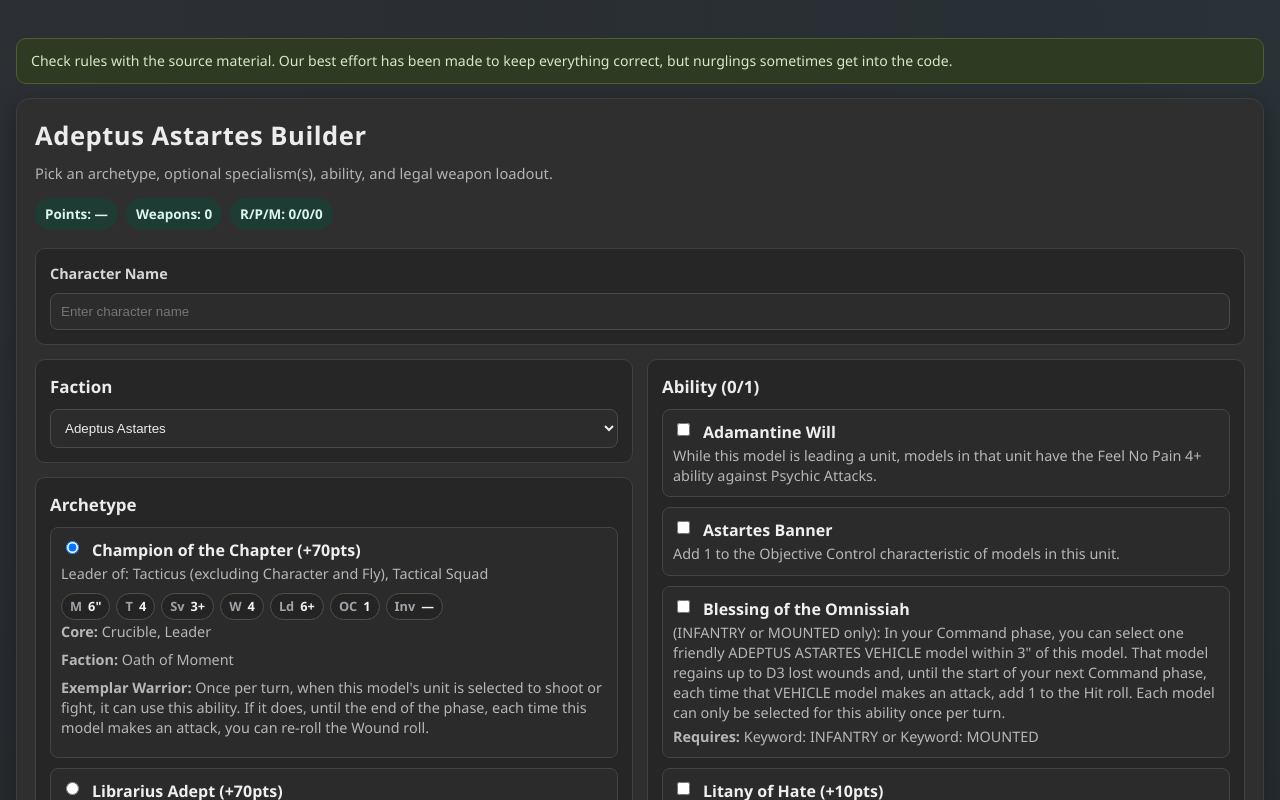
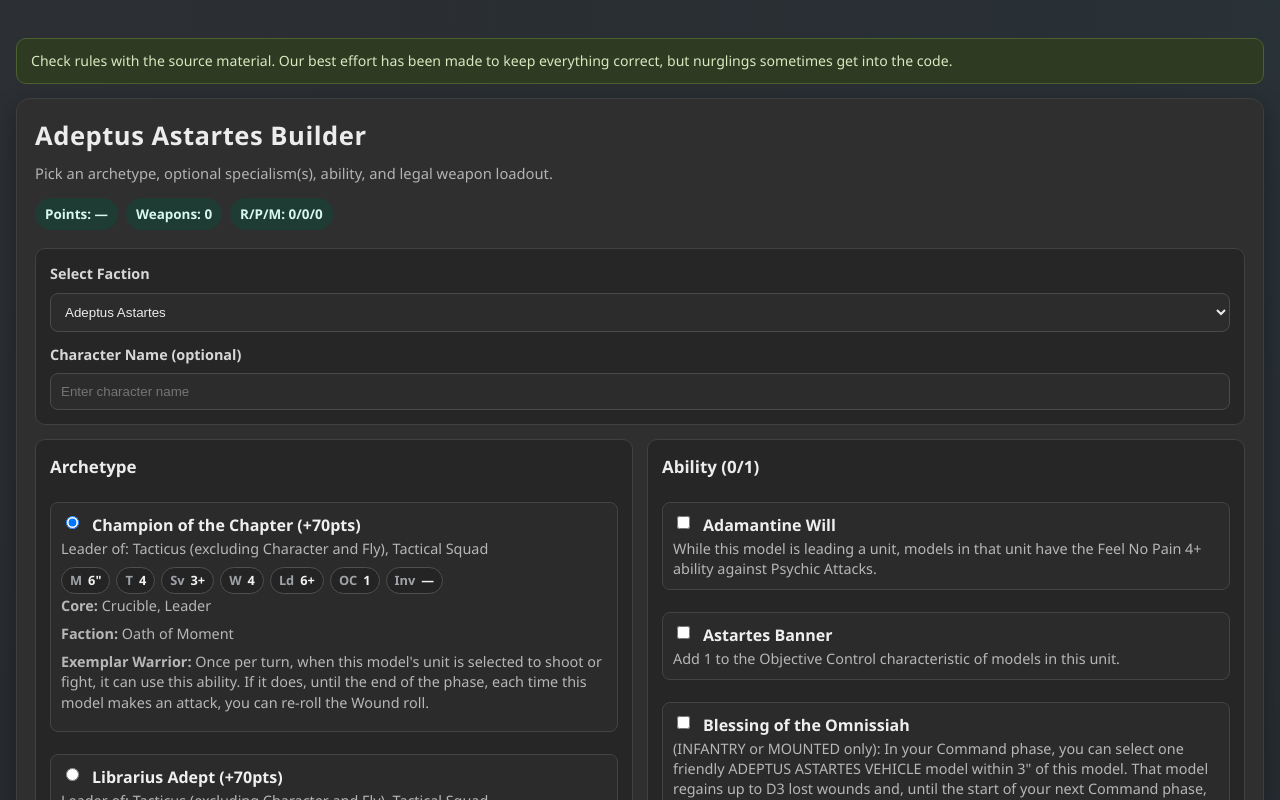
Before and after one commit to athenasbane/crusible_of_champions, a React (Vite) app: page / in a window 1280 px wide. Shown: the top 800 px of the page. Built offline with nearby package versions, Linux system fonts and the light colour scheme.

Commit message:
switch around Faction and Character name

```diff
--- a/src/builder/BuilderPage.tsx
+++ b/src/builder/BuilderPage.tsx
@@ -9,6 +9,7 @@
 import { useSpecialismOptions } from "./hooks/useSpecialismOptions";
 import { useWeaponOptions } from "./hooks/useWeaponOptions";
 import "./builder.css";
+import { CharacterNameInput } from "./CharacterNameInput";
 
 export function BuilderPage() {
   const {
@@ -56,30 +57,18 @@
             </span>
           </div>
           <div className="builder-section">
-            <div className="builder-faction-row">
-              <label className="builder-label" htmlFor="character-name-input">
-                Character Name
-              </label>
-              <input
-                id="character-name-input"
-                className="builder-select"
-                type="text"
-                autoComplete="off"
-                autoCorrect="off"
-                value={input.name ?? ""}
-                onChange={(event) => setCharacterName(event.target.value)}
-                placeholder="Enter character name"
-              />
-            </div>
+            <FactionSelector
+              factions={availableFactions}
+              selectedFactionId={selectedFactionId}
+              onSelect={handleFactionChange}
+            />
+            <CharacterNameInput
+              input={input}
+              setCharacterName={setCharacterName}
+            />
           </div>
           <div className="builder-sections-grid">
             <div>
-              <FactionSelector
-                factions={availableFactions}
-                selectedFactionId={selectedFactionId}
-                onSelect={handleFactionChange}
-              />
-
               <ArchetypeSelector
                 input={input}
                 faction={faction}
--- /dev/null
+++ b/src/builder/CharacterNameInput.tsx
@@ -0,0 +1,27 @@
+import type { BuildInput } from "../engine/schema";
+
+export const CharacterNameInput = ({
+  input,
+  setCharacterName,
+}: {
+  input: BuildInput;
+  setCharacterName: (name: string) => void;
+}) => {
+  return (
+    <div className="builder-faction-row">
+      <label className="builder-label" htmlFor="character-name-input">
+        Character Name (optional)
+      </label>
+      <input
+        id="character-name-input"
+        className="builder-select"
+        type="text"
+        autoComplete="off"
+        autoCorrect="off"
+        value={input.name ?? ""}
+        onChange={(event) => setCharacterName(event.target.value)}
+        placeholder="Enter character name"
+      />
+    </div>
+  );
+};
--- a/src/builder/FactionSelector.tsx
+++ b/src/builder/FactionSelector.tsx
@@ -10,8 +10,8 @@
   onSelect,
 }: FactionSelectorProps) {
   return (
-    <section className="builder-section">
-      <h2 className="builder-section-title">Faction</h2>
+    <div className="builder-faction-row">
+      <label className="builder-label">Select Faction</label>
       <div className="builder-faction-row">
         <select
           id="faction-select"
@@ -26,6 +26,6 @@
           ))}
         </select>
       </div>
-    </section>
+    </div>
   );
 }
--- a/src/builder/builder.css
+++ b/src/builder/builder.css
@@ -61,11 +61,14 @@
 }
 
 .builder-section {
+  display: flex;
+  flex-direction: column;
   border: 1px solid #414141;
   border-radius: 10px;
   padding: 14px;
   margin: 0 0 14px;
   background: #262626;
+  gap: 12px;
 }
 
 .builder-section-title {
```
